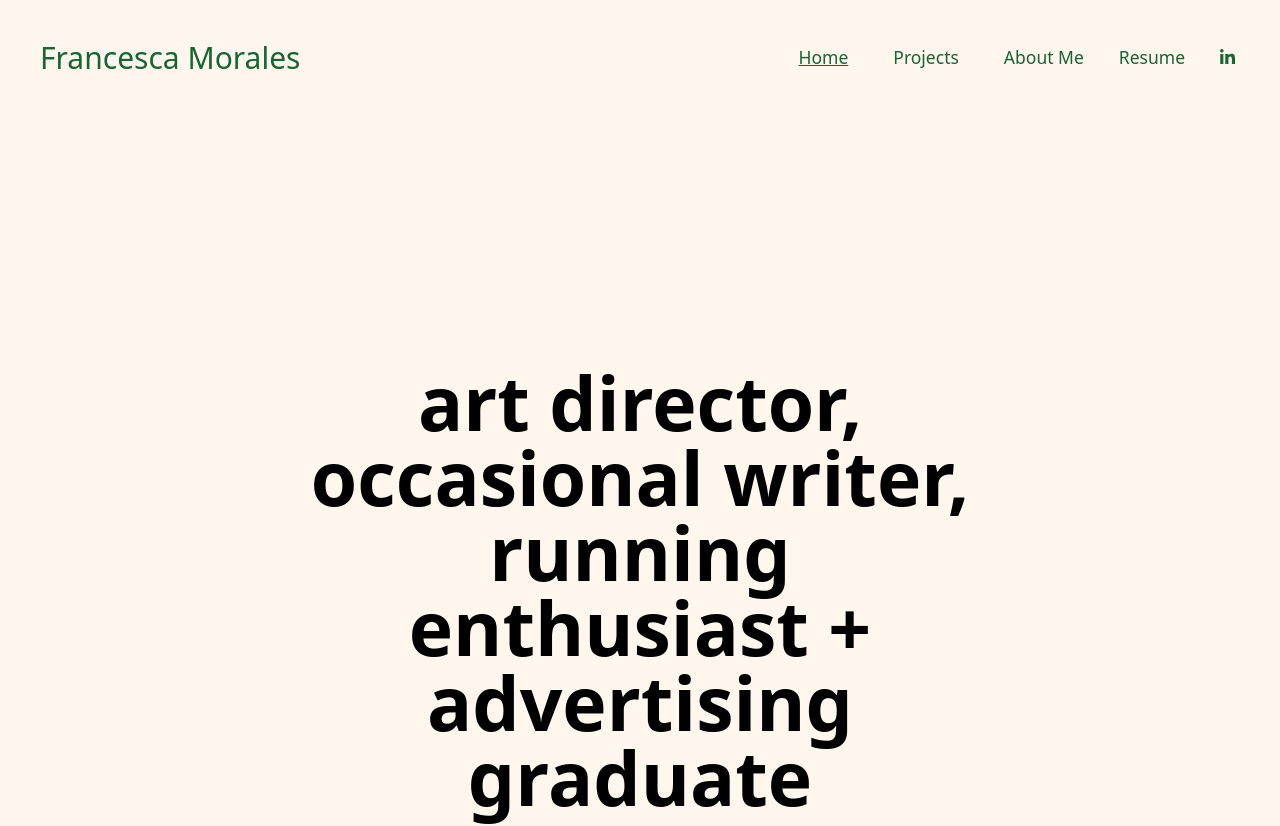
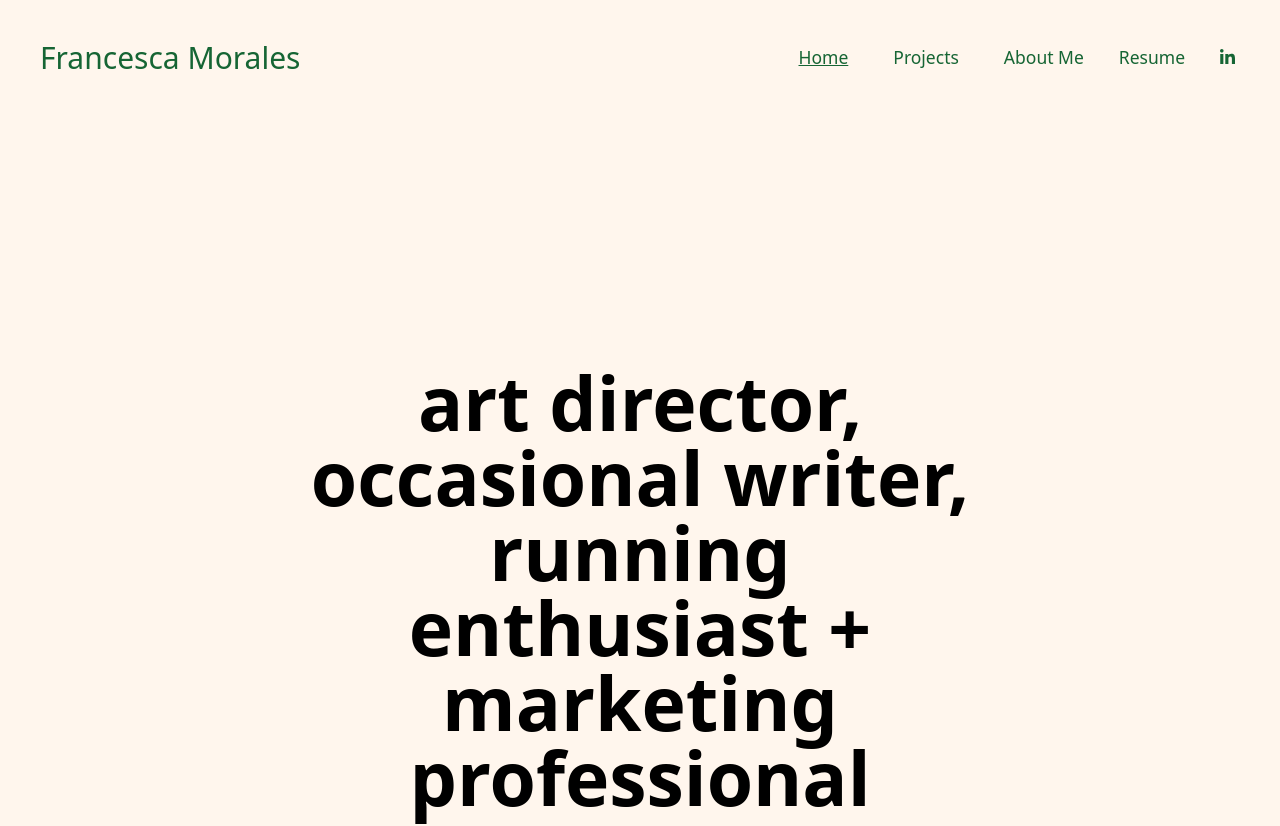
Before and after one commit to Benjamin-Wolff/Cheska-Portfolio, a SvelteKit app in the folder cheska-portfolio/: page / in a window 1280 px wide. Shown: the top 826 px of the page. Built offline with nearby package versions, Linux system fonts and the light colour scheme.

Commit message:
Update +page.svelte

```diff
--- a/cheska-portfolio/src/routes/+page.svelte
+++ b/cheska-portfolio/src/routes/+page.svelte
@@ -2,7 +2,7 @@
 </script>
 
 
-<h1 class="text-6xl text-center font-bold mb-8 mt-40 text-black">art director, occasional writer, running <br/> enthusiast + advertising graduate</h1>
+<h1 class="text-6xl text-center font-bold mb-8 mt-40 text-black">art director, occasional writer, running <br/> enthusiast + marketing professional</h1>
 <a href="/about">
     <button class="bg-black border-transparent hover:bg-gray-700 rounded-none text-white font-bold mt-28 py-6 px-4 w-60">
         more about me
```
